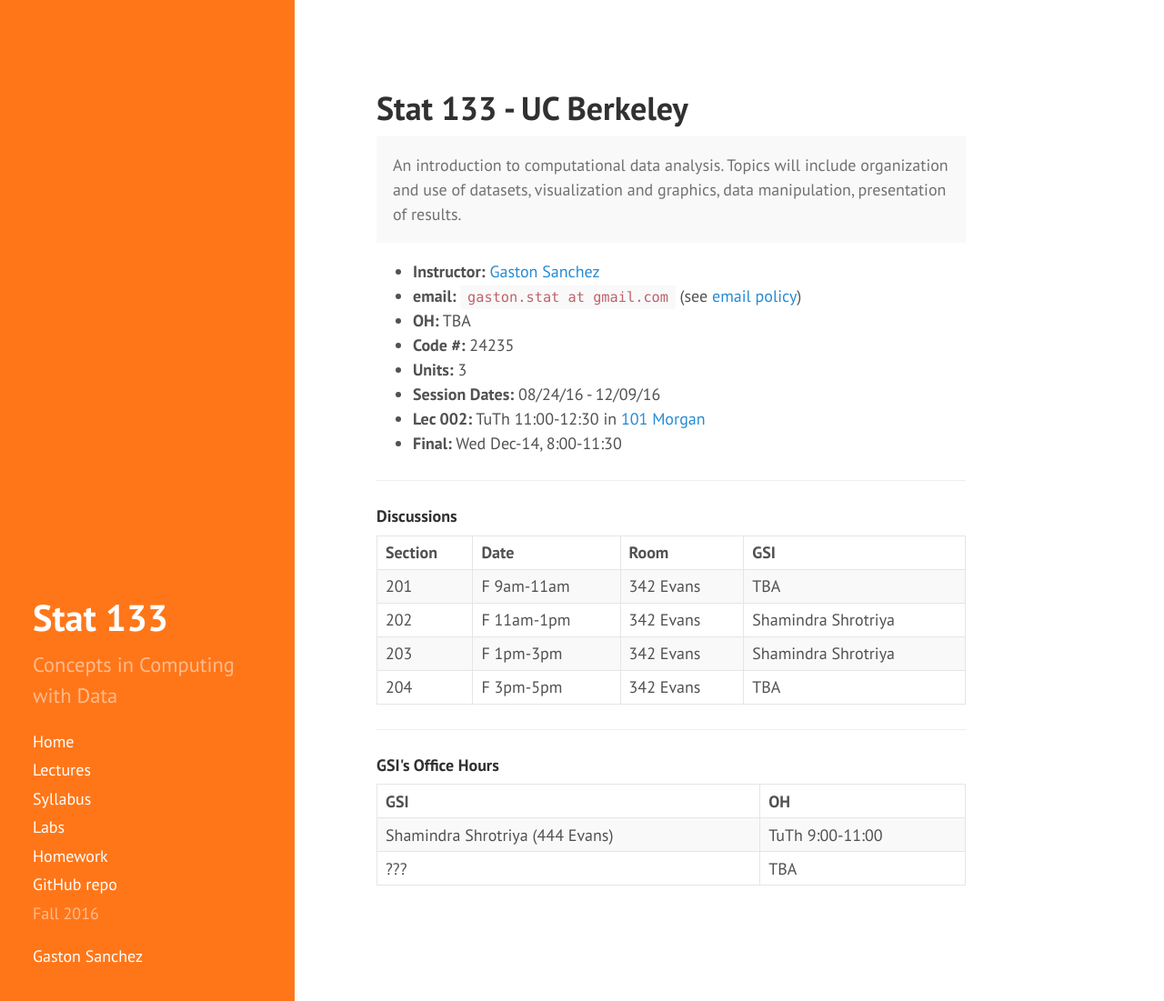
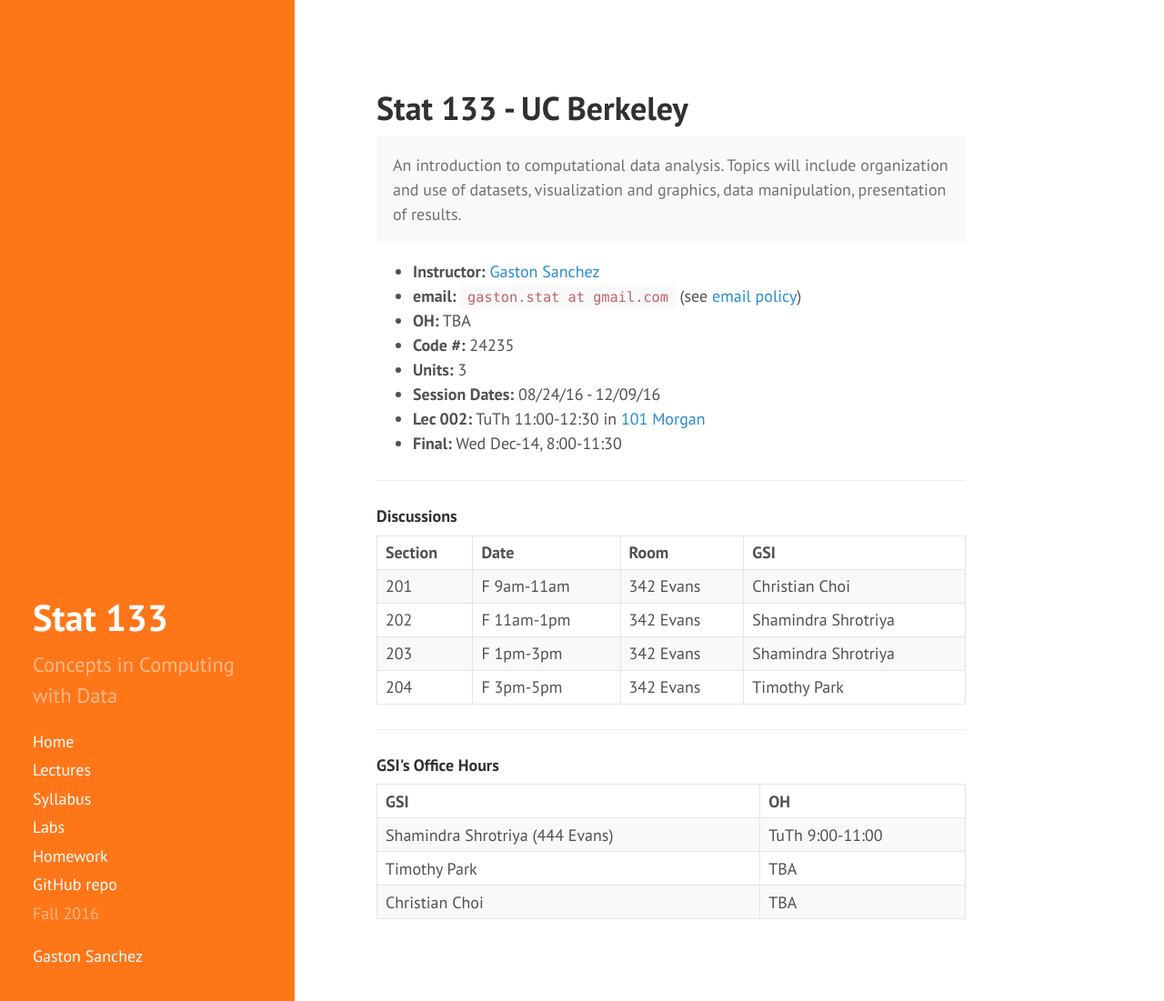
Before and after one commit to gastonstat/relic-stat133, a Jekyll site: the page built from index.html, in a window 1280 px wide and 1101 px high. Shown: the whole window at 91% size. Built offline with Jekyll 4.4.1, drawn with Linux system fonts in a browser that asks for light colours; nearby versions of some CDN libraries; the list of posts is cut into pages by our own code.

Commit message:
index: added Christian Choi and Timothy Park as fall 2016 UGSIs

```diff
--- a/index.html
+++ b/index.html
@@ -39,7 +39,7 @@
       <td>201</td>
       <td>F 9am-11am</td>
       <td>342 Evans</td>
-      <td>TBA</td>
+      <td>Christian Choi</td>
     </tr>
     <tr>
       <td>202</td>
@@ -57,7 +57,7 @@
       <td>204</td>
       <td>F 3pm-5pm</td>
       <td>342 Evans</td>
-      <td>TBA</td>
+      <td>Timothy Park</td>
     </tr>
   </tbody>
 </table>
@@ -79,7 +79,11 @@
       <td>TuTh 9:00-11:00</td>
     </tr>
     <tr>
-      <td>???</td>
+      <td>Timothy Park</td>
+      <td>TBA</td>
+    </tr>
+    <tr>
+      <td>Christian Choi</td>
       <td>TBA</td>
     </tr>
   </tbody>
```
